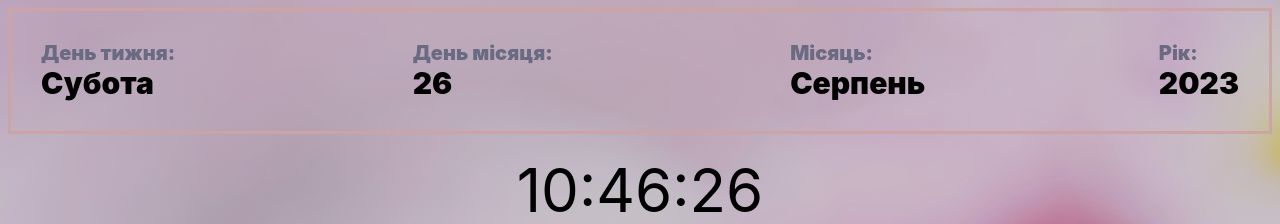
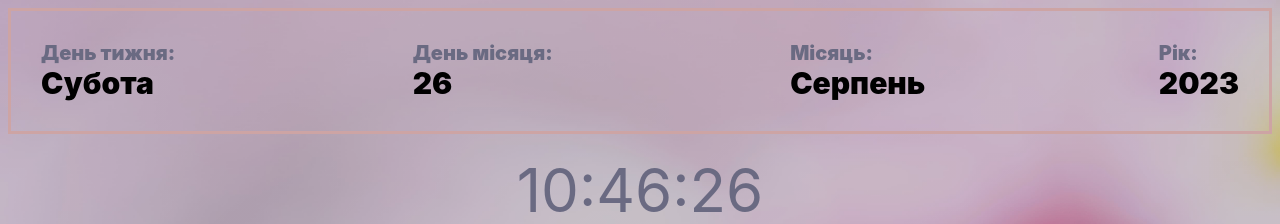
Before and after one commit to LudaFesenko/watch-time, a website built with Vite: page index.html in a window 1280 px wide. Shown: the top 224 px of the page. Built offline with nearby package versions, Linux system fonts and the light colour scheme; grey boxes are pictures that could not be loaded.

Commit message:
add color

```diff
--- a/style.css
+++ b/style.css
@@ -76,4 +76,5 @@ p {
 .digital-clock {
   text-align: center;
   font-size: 60px;
+  color: rgb(106, 106, 130);
 }
```
